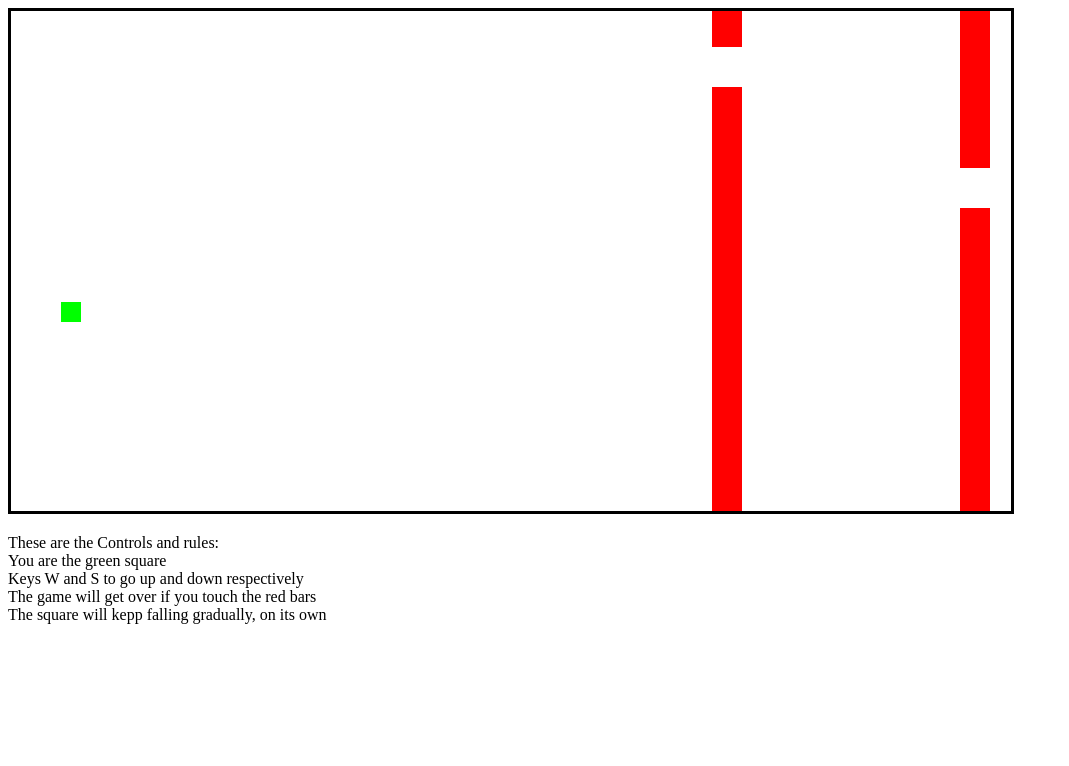
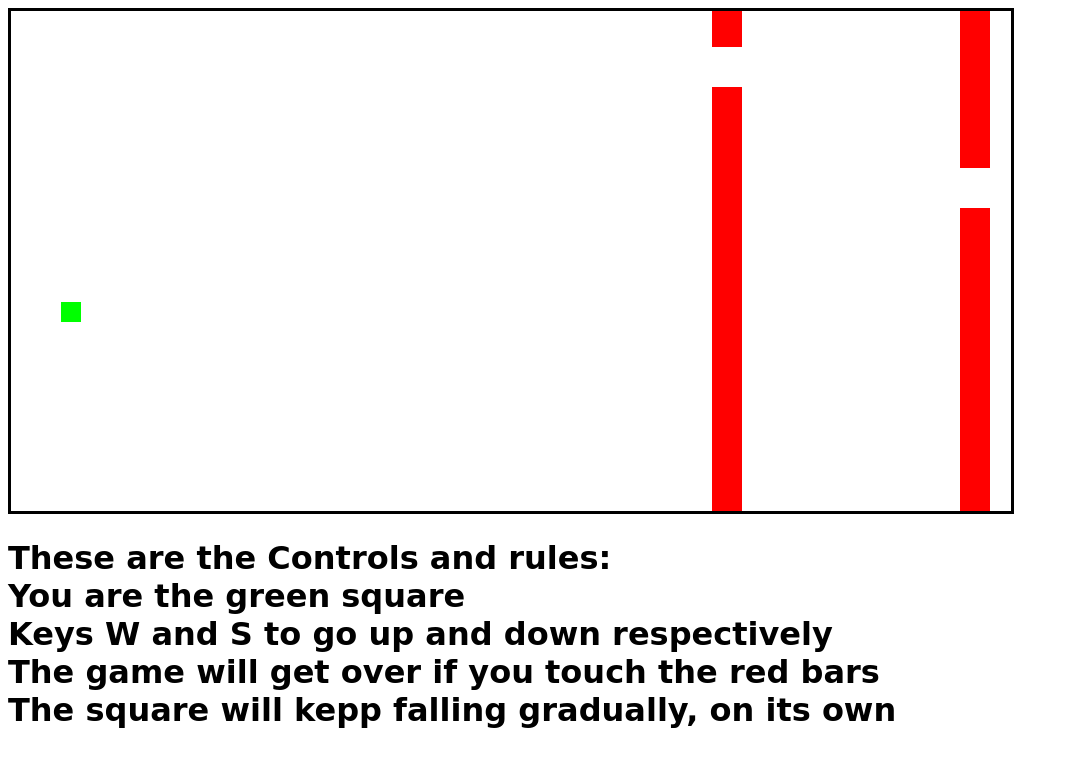
Before and after one commit to mrinalTheCoder/javascipt, a plain HTML site: page square_game/SquareGame.html in a window 1280 px wide. Shown: the whole page, without its empty margins (0-1069 px from the left). Drawn offline with nearby package versions, Linux system fonts and the light colour scheme.

Commit message:
Styled the Rules

```diff
--- a/square_game/SquareGame.html
+++ b/square_game/SquareGame.html
@@ -10,18 +10,21 @@
 		border-width: 3px;
 		border-color: rgb(0, 0, 0);
 	}
+	h1 {
+				font-family: cursive;
+	}
 </style>
 <script src="https://ajax.googleapis.com/ajax/libs/jquery/1.11.1/jquery.min.js"></script>
 </head>
 
 <body>
 <canvas id="myCanvas" width="1000" height="500"></canvas>
-<p>These are the Controls and rules:<br>
+<h1>These are the Controls and rules:<br>
 You are the green square<br>
 Keys W and S to go up and down respectively<br>
 The game will get over if you touch the red bars<br>
 The square will kepp falling gradually, on its own<br>
-</p>
+</h1>
 <script>
 	var bars =  new Array();
 	var frameCount = 1;
```
